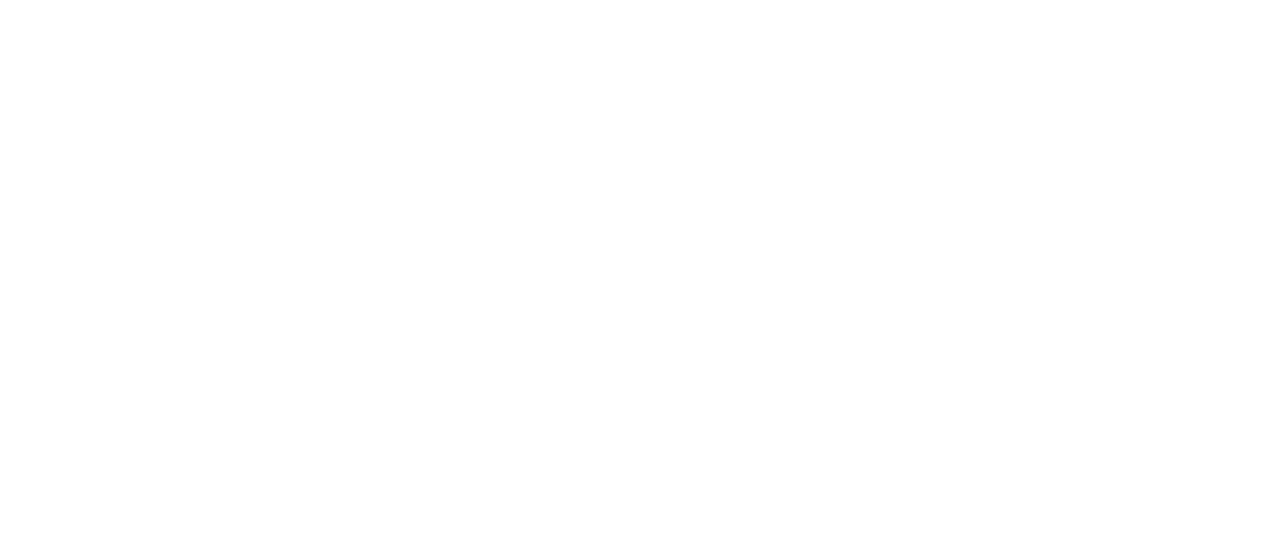
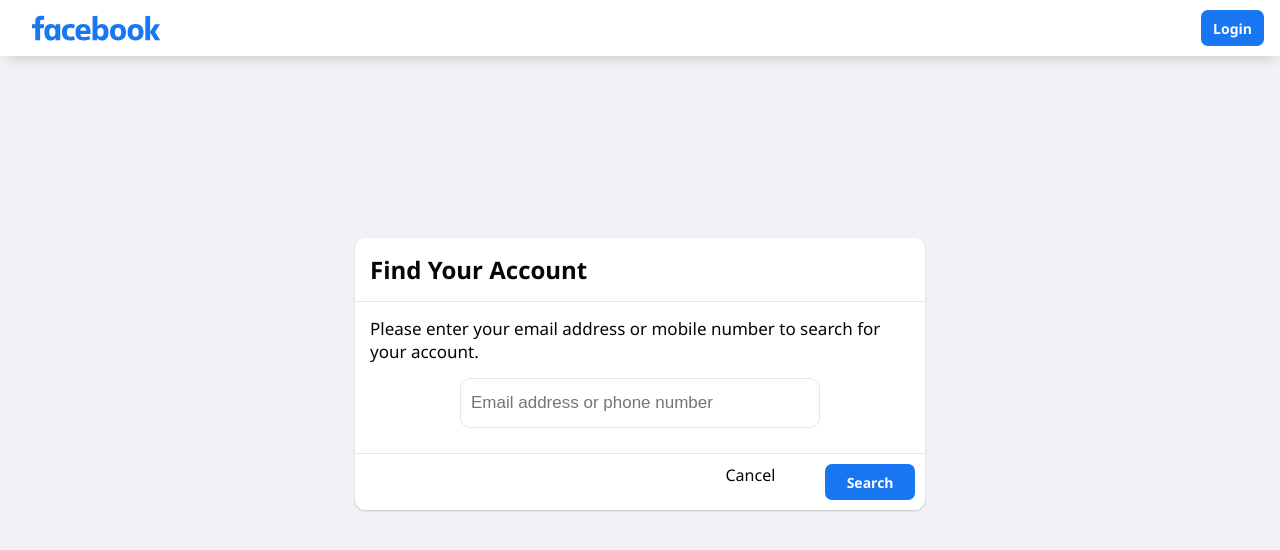
Before and after one commit to Ayush-Panwar/Facebook-Clone, a React (Create React App) app in the folder frontend/: page /reset in a window 1280 px wide. Before the commit this address had no page. Shown: the top 550 px of the page. Built offline with nearby package versions, Linux system fonts and the light colour scheme.

Commit message:
Enter your email page

```diff
--- a/frontend/src/App.js
+++ b/frontend/src/App.js
@@ -1,4 +1,5 @@
 import { Routes, Route } from "react-router-dom";
+import Reset from "./pages/reset";
 import Home from "./pages/home";
 import Activate from "./pages/home/activate.js";
 import Login from "./pages/login/login";
@@ -17,6 +18,7 @@
         <Route element={<NotLoggedInRoutes />}>
           <Route path="/login" element={<Login />} exact />
         </Route>
+        <Route path="/reset" element={<Reset />} />
       </Routes>
     </div>
   );
--- /dev/null
+++ b/frontend/src/components/home/sendVerification/index.js
@@ -0,0 +1,37 @@
+import "./style.css";
+import axios from "axios";
+import { useState } from "react";
+
+export default function SendVerification({ user }) {
+  const [error, setError] = useState("");
+  const [success, setSuccess] = useState("");
+  const sendVerificationLink = async () => {
+    try {
+      const { data } = await axios.post(
+        `${process.env.REACT_APP_BACKEND_URL}/sendVerification`,
+        {},
+        { headers: { Authorization: `Bearer ${user.token}` } }
+      );
+      setSuccess(data.message);
+    } catch (error) {
+      setError(error.response.data.message);
+    }
+  };
+  return (
+    <div className="send_verification">
+      <span>
+        Your account is not verified ,verify your account before it get deleted
+        after a month from creating.
+      </span>
+      <a
+        onClick={() => {
+          sendVerificationLink();
+        }}
+      >
+        Click here to resend notification link{" "}
+      </a>
+      {success && <div className="success_text">{success}</div>}
+      {error && <div className="error_text">{error}</div>}
+    </div>
+  );
+}
--- /dev/null
+++ b/frontend/src/components/home/sendVerification/style.css
@@ -0,0 +1,19 @@
+.send_verification {
+  background: var(--bg-primary);
+  box-shadow: 0 1px 2px var(--shadow-1);
+  padding: 20px;
+  font-size: 14px;
+  color: var(--color-primary);
+  display: flex;
+  flex-direction: column;
+  border-radius: 10px;
+  margin-top: 10px;
+}
+.send_verification a {
+  color: var(--blue-color);
+  cursor: pointer;
+}
+
+.send_verification a:hover {
+  text-decoration: underline;
+}
--- a/frontend/src/components/login/LoginForm.js
+++ b/frontend/src/components/login/LoginForm.js
@@ -83,7 +83,7 @@
               </Form>
             )}
           </Formik>
-          <Link to="/forgot" className="forgot_password">
+          <Link to="/reset" className="forgot_password">
             Forgotten password ?
           </Link>
           <DotLoader color="#1876f2" loading={loading} size={30} />
--- a/frontend/src/index.css
+++ b/frontend/src/index.css
@@ -46,6 +46,23 @@
   color: #fff;
   display: flex;
   align-items: center;
+  padding: 8.5px 12px;
+  justify-content: center;
+  gap: 6px;
+  cursor: pointer;
+}
+.gray_btn {
+  border: none;
+  outline: none;
+  background: var(--bg-secondary);
+  border-radius: 7px;
+  font-family: inherit;
+  font-weight: 600;
+  font-size: 14px;
+  color: #fff;
+  display: flex;
+  align-items: center;
+  padding: 8.5px 12px;
   justify-content: center;
   gap: 6px;
   cursor: pointer;
--- a/frontend/src/pages/home/index.js
+++ b/frontend/src/pages/home/index.js
@@ -5,9 +5,10 @@
 import RightHome from "../../components/home/right";
 import Stories from "../../components/home/stories";
 import CreatePost from "../../components/createPost";
+import SendVerification from "../../components/home/sendVerification";
 
 export default function Home() {
-  const { user } = useSelector((user) => ({ ...user }));
+  const { user } = useSelector((state) => ({ ...state }));
   return (
     <div className="home">
       <Header />
@@ -15,6 +16,7 @@
 
       <div className="home_middle">
         <Stories />
+        {user.verified === false && <SendVerification user={user} />}
         <CreatePost user={user} />
       </div>
       <RightHome user={user} />
--- a/frontend/src/pages/home/style.css
+++ b/frontend/src/pages/home/style.css
@@ -12,7 +12,8 @@
 }
 @media (max-width: 1175px) {
   .stories,
-  .createPost {
+  .createPost,
+  .send_verification {
     width: 84% !important;
   }
   .home_middle {
@@ -56,12 +57,14 @@
     width: 20px !important;
   }
   .stories,
-  .createPost {
+  .createPost,
+  .send_verification {
     width: 100% !important;
   }
 }
 @media (max-width: 960px) {
-  .createPost {
+  .createPost,
+  .send_verification {
     width: 93% !important;
   }
   .stories {
@@ -88,7 +91,8 @@
   .right_home {
     display: none !important;
   }
-  .createPost {
+  .createPost,
+  .send_verification {
     width: 110% !important;
   }
   .stories {
--- /dev/null
+++ b/frontend/src/pages/reset/index.js
@@ -0,0 +1,70 @@
+import "./style.css";
+import { Link, useNavigate } from "react-router-dom";
+import { useDispatch, useSelector } from "react-redux";
+import Cookies from "js-cookie";
+import { Form, Formik } from "formik";
+import { useState } from "react";
+import LoginInput from "../../components/inputs/logininputs";
+export default function Reset() {
+  const { user } = useSelector((state) => ({ ...state }));
+  const dispatch = useDispatch();
+  const { email, setEmail } = useState();
+  const navigate = useNavigate();
+  const { error, setError } = useState("");
+  const logout = () => {
+    Cookies.set("user", "");
+    dispatch({ type: "LOGOUT" });
+    navigate("/login");
+  };
+  return (
+    <div className="reset">
+      <div className="reset_header">
+        <img src="../../../icons/facebook.svg" alt=" " />
+        {user ? (
+          <div className="right_reset">
+            <Link to="/profile">
+              <img src={user.picture} alt="" />
+            </Link>
+            <button className="blue_btn" onClick={() => logout()}>
+              Logout
+            </button>
+          </div>
+        ) : (
+          <Link to="/login" className="right_reset">
+            <button className="blue_btn">Login</button>
+          </Link>
+        )}
+      </div>
+      <div className="reset_wrap">
+        <div className="reset_form">
+          <div className="reset_form_header">Find Your Account</div>
+          <div className="reset_form_text">
+            Please enter your email address or mobile number to search for your
+            account.
+          </div>
+          <Formik enableReinitialize initialValue={{ email }}>
+            {(formik) => (
+              <Form>
+                <LoginInput
+                  type="text"
+                  name="email"
+                  onChange={(e) => setEmail(e.target.value)}
+                  placeholder="Email address or phone number"
+                />
+                {error && <div className="error_text">{error}</div>}
+                <div className="reset_form_btns">
+                  <Link to="/login" className="grey_btn">
+                    Cancel
+                  </Link>
+                  <button type="submit" className="blue_btn">
+                    Search
+                  </button>
+                </div>
+              </Form>
+            )}
+          </Formik>
+        </div>
+      </div>
+    </div>
+  );
+}
--- /dev/null
+++ b/frontend/src/pages/reset/style.css
@@ -0,0 +1,187 @@
+.reset {
+  background: var(--bg-secondary);
+  height: 100vh;
+  color: var(--color-primary);
+}
+.reset_header {
+  background: var(--bg-primary);
+  box-shadow: 1px 8px 15px -7px var(--shadow-1);
+  display: flex;
+  align-items: center;
+  justify-content: space-between;
+  padding: 0 1rem;
+  margin-bottom: 50px;
+}
+.reset_header img {
+  width: 160px;
+}
+.right_reset {
+  display: flex;
+  align-items: center;
+  gap: 10px;
+}
+.right_reset img {
+  width: 40px;
+  height: 40px;
+  border-radius: 50%;
+}
+.reset_wrap {
+  height: 67vh;
+  display: flex;
+  align-items: center;
+  justify-content: center;
+  padding: 0 10px;
+}
+.reset_form {
+  position: relative;
+  background: var(--bg-primary);
+  box-shadow: 0 1px 2px var(--shadow-1);
+  border-radius: 10px;
+  width: 100%;
+  height: fit-content !important;
+}
+
+.reset_form_header {
+  padding: 15px;
+  font-weight: 600;
+  font-size: 24px;
+  border-bottom: 1px solid var(--bg-third);
+}
+.reset_form_text {
+  padding: 15px;
+  font-size: 17px;
+}
+.reset_form form {
+  display: flex;
+  flex-direction: column;
+  align-items: center;
+  row-gap: 10px;
+}
+.reset_form_btns {
+  display: flex;
+  align-self: flex-end;
+  gap: 10px;
+  margin-top: 5px;
+  padding: 10px;
+  position: relative;
+  width: 100%;
+  padding-left: 65%;
+  border-top: 1px solid var(--bg-third);
+}
+.reset_form_btns a,
+.reset_form_btns button {
+  width: 90px;
+}
+.reset_grid {
+  display: grid;
+  grid-template-columns: 1fr;
+  font-size: 15px;
+  color: var(--color-secondary);
+}
+.reset_left {
+  padding: 15px;
+}
+.reset_grid label {
+  display: flex;
+  align-items: center;
+  gap: 10px;
+  cursor: pointer;
+  padding: 5px;
+}
+.reset_left input {
+  width: 20px;
+  height: 20px;
+}
+.label_col {
+  display: flex;
+  flex-direction: column;
+}
+.reset_right {
+  display: flex;
+  flex-direction: column;
+  justify-content: center;
+  align-items: center;
+}
+.reset_right img {
+  width: 80px;
+  height: 80px;
+  border-radius: 50%;
+  object-fit: cover;
+}
+.dynamic_height {
+  height: 430px;
+}
+.conf_password_error {
+  transform: translateY(62px) !important;
+}
+.conf_password_error .error_arrow_left {
+  transform: rotate(180deg) translateY(65px);
+}
+.err_res_password {
+  transform: translateY(-16px) !important;
+}
+.err_res_password .error_arrow_left {
+  transform: translateY(19px);
+}
+/*----Queries----*/
+@media (max-width: 350px) {
+  .reset_form {
+    height: fit-content;
+  }
+
+  .reset_form form input {
+    width: 290px;
+  }
+  .reset_form .input_error {
+    width: 290px;
+  }
+  .reset_form .error_icon {
+    right: 20px;
+  }
+  .reset_form_btns {
+    padding-left: 40% !important;
+  }
+}
+@media (max-width: 450px) {
+  .reset_form_btns {
+    padding-left: 50%;
+  }
+}
+@media (min-width: 650px) {
+  .reset_form {
+    width: 570px;
+  }
+  .reset_grid {
+    grid-template-columns: repeat(2, 1fr);
+  }
+  .dynamic_height {
+    height: 330px;
+  }
+  .reset_form_btns {
+    padding-left: 65%;
+  }
+}
+
+@media (min-width: 850px) and (max-width: 1050px) {
+  .reset_form .input_error {
+    left: 0;
+    top: -60px;
+    width: 100%;
+  }
+  .reset_form .error_arrow_left {
+    border-top: 10px solid #b94a48;
+    border-right: 10px solid transparent;
+    border-left: 10px solid transparent;
+    position: absolute;
+    top: 45px;
+    left: 10px;
+    width: 10px;
+  }
+}
+@media (min-width: 1050px) {
+  .reset_form .input_error_desktop {
+    width: 320px;
+    left: -92%;
+  }
+}
+/*----Queries----*/
--- a/frontend/src/reducers/userReducer.js
+++ b/frontend/src/reducers/userReducer.js
@@ -7,6 +7,8 @@
   switch (action.type) {
     case "LOGIN":
       return action.payload;
+    case "LOGOUT":
+      return null;
     case "VERIFY":
       return { ...state, verified: action.payload };
 
```
Also changed, not shown: frontend/src/components/header/userMenu/index.js (+18 -2 lines), 2 other files (tests, documents, lock files or other folders).
